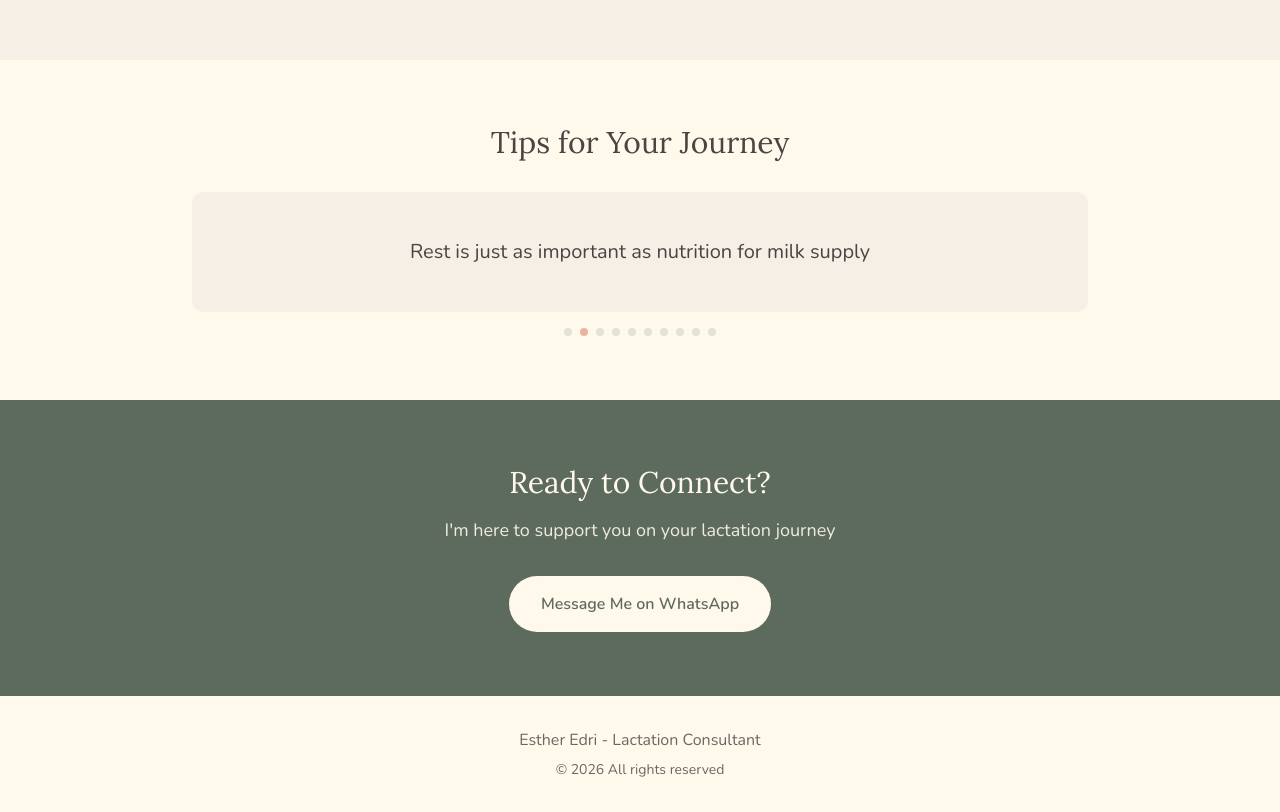
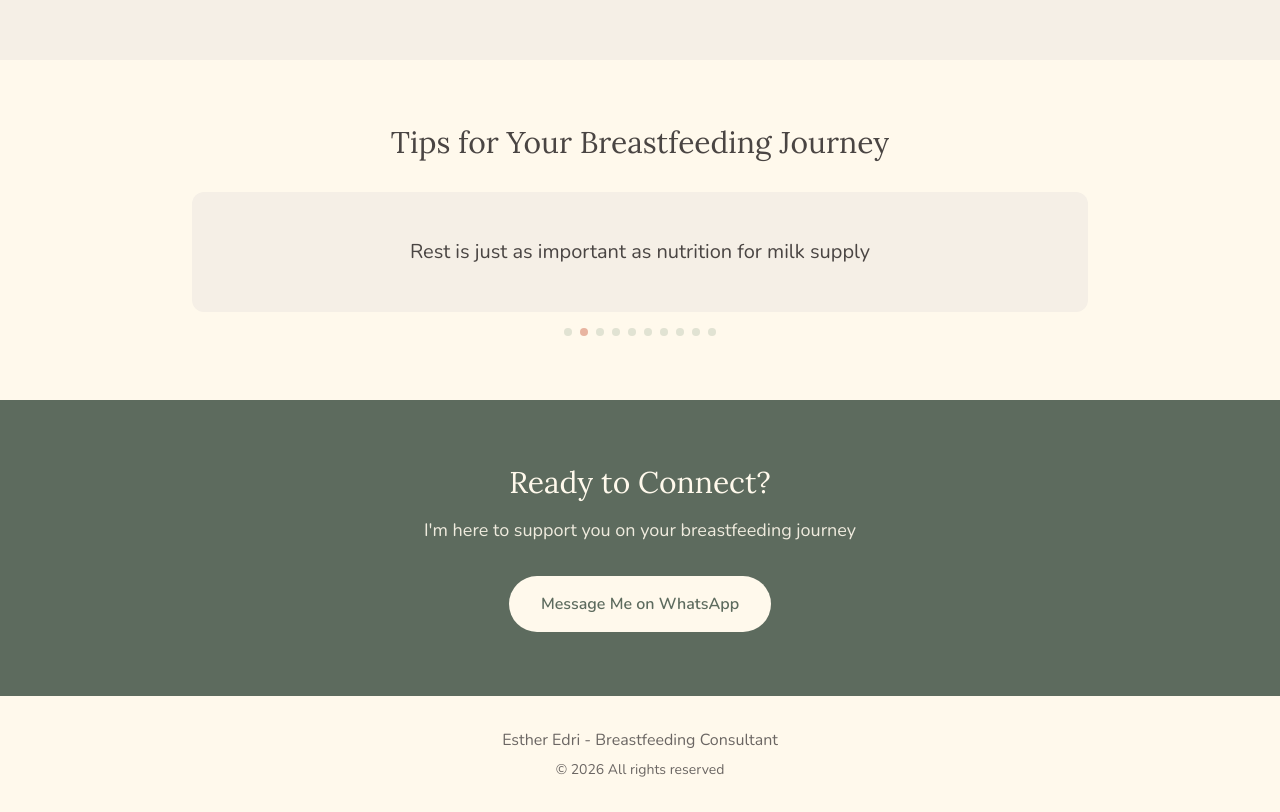
Before and after one commit to GuyEdri/lactation-site, a React (Vite) app: page / in a window 1280 px wide. Shown: the part 1020-1832 px from the top of the page. Built offline with nearby package versions, Linux system fonts and the light colour scheme.

Commit message:
Update: lactation to breastfeeding

```diff
--- a/src/App.jsx
+++ b/src/App.jsx
@@ -111,7 +111,7 @@ function App() {
       <section className="py-16 px-4">
         <div className="max-w-4xl mx-auto text-center">
           <h3 className="text-3xl font-heading text-charcoal mb-8">
-            Tips for Your Journey
+            Tips for Your Breastfeeding Journey
           </h3>
           <div className="bg-linen rounded-xl p-8 min-h-[120px] flex items-center justify-center">
             <p className="text-xl text-charcoal animate-fade-in">
@@ -134,7 +134,7 @@ function App() {
       <section className="py-16 px-4 bg-olive text-cream text-center">
         <h3 className="text-3xl font-heading mb-4">Ready to Connect?</h3>
         <p className="text-lg mb-8 opacity-90">
-          I'm here to support you on your lactation journey
+          I'm here to support you on your breastfeeding journey
         </p>
         <a
           href={whatsappLink}
@@ -147,7 +147,7 @@ function App() {
       </section>
 
       <footer className="py-8 px-4 text-center text-warm-gray">
-        <p>Esther Edri - Lactation Consultant</p>
+        <p>Esther Edri - Breastfeeding Consultant</p>
         <p className="text-sm mt-2">© 2026 All rights reserved</p>
       </footer>
     </div>
```
